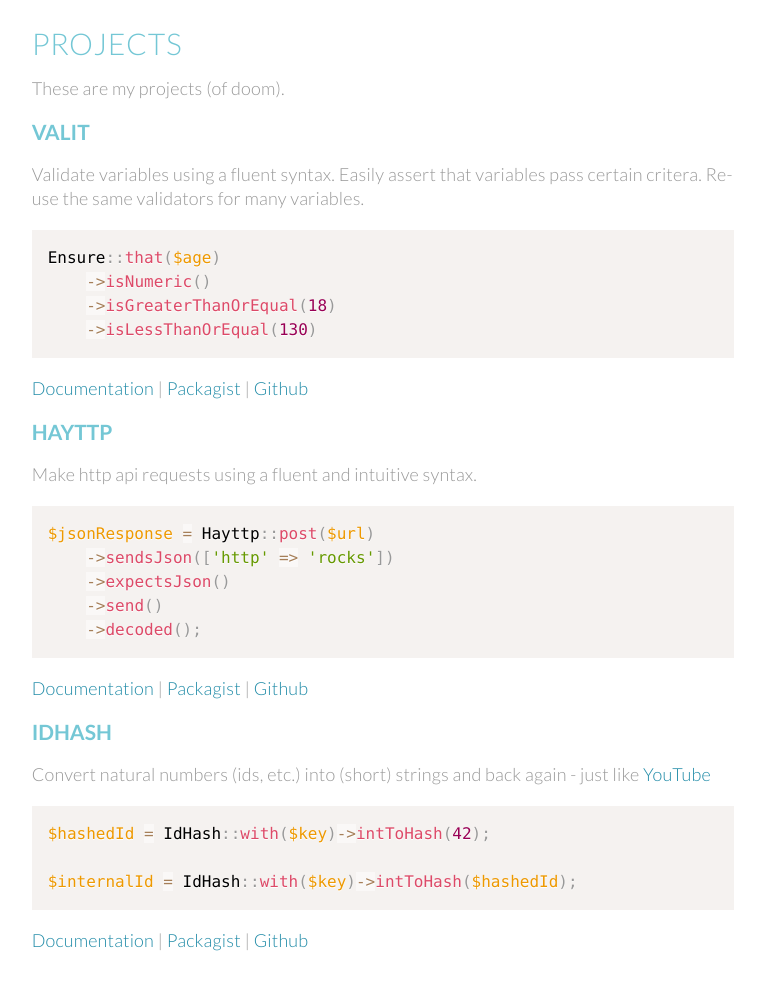
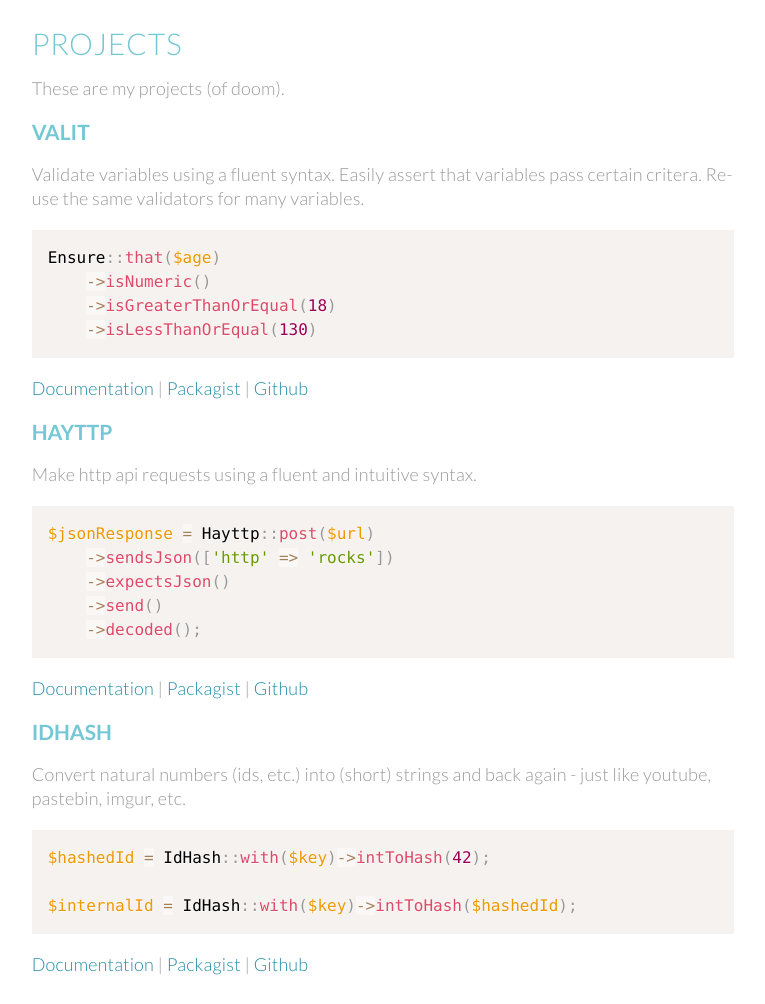
Before and after one commit to moccalotto/moccalotto.github.com, a Jekyll site: the page built from index.md, in a window 1280 px wide. Shown: the whole page, without its empty margins (257-1022 px from the left). Built offline with Jekyll 4.4.1, drawn with Linux system fonts in a browser that asks for light colours; nearby versions of some CDN libraries; before the commit the page ends 980 px from its top, so only the background shows below that.

Commit message:
Texty text.

````diff
--- a/index.md
+++ b/index.md
@@ -45,7 +45,7 @@ $jsonResponse = Hayttp::post($url)
 
 ## IdHash
 
-Convert natural numbers (ids, etc.) into (short) strings and back again - just like [YouTube](https://www.google.com/search?q=youtube+ids)
+Convert natural numbers (ids, etc.) into (short) strings and back again - just like youtube, pastebin, imgur, etc.
 
 ```php
 $hashedId = IdHash::with($key)->intToHash(42);
````
